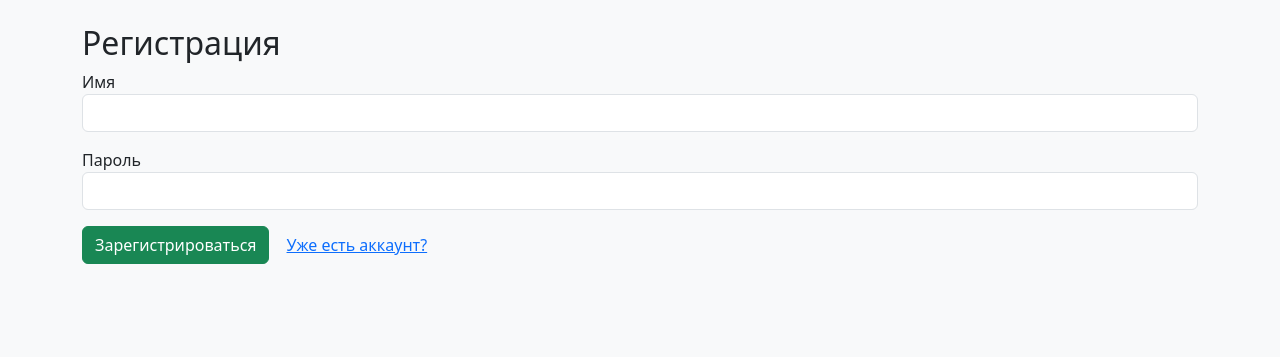
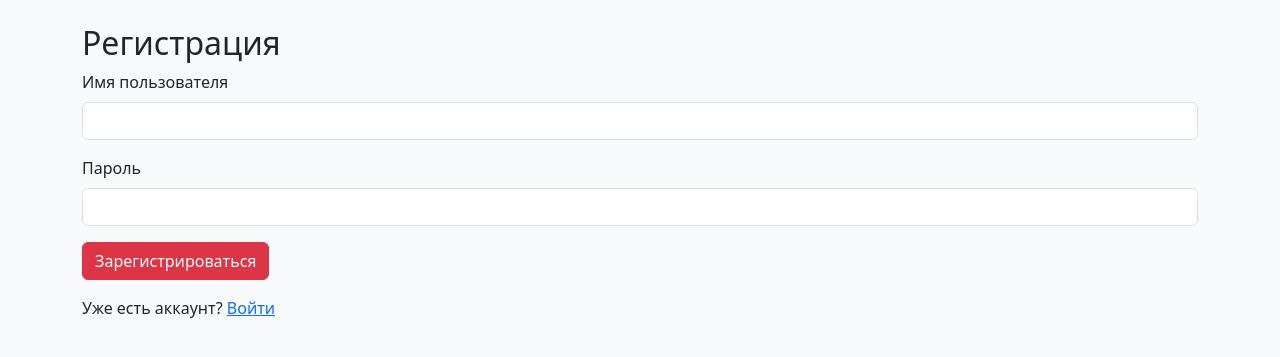
Before and after one commit to Enot777ogg/Tap, a Python web app: template templates/signup.html in a window 1280 px wide. Shown: the part 56-413 px from the top of the page. Run offline with Jinja, Linux system fonts and the light colour scheme; the template is opened without the code that fills it, so the values that code supplies are empty.

Commit message:
Update signup.html

```diff
--- a/templates/signup.html
+++ b/templates/signup.html
@@ -1,17 +1,21 @@
 {% extends 'base.html' %}
-{% block title %}Регистрация{% endblock %}
+{% block title %}Регистрация — Tap Game{% endblock %}
+
 {% block content %}
 <h2>Регистрация</h2>
-<form method="POST">
-    <div class="mb-3">
-        <label>Имя</label>
-        <input name="username" class="form-control" required>
-    </div>
-    <div class="mb-3">
-        <label>Пароль</label>
-        <input type="password" name="password" class="form-control" required>
-    </div>
-    <button class="btn btn-success">Зарегистрироваться</button>
-    <a href="{{ url_for('signin') }}" class="btn btn-link">Уже есть аккаунт?</a>
+<form method="POST" action="{{ url_for('signup') }}">
+  {% if error %}
+  <div class="alert alert-danger">{{ error }}</div>
+  {% endif %}
+  <div class="mb-3">
+    <label for="username" class="form-label">Имя пользователя</label>
+    <input type="text" class="form-control" id="username" name="username" required />
+  </div>
+  <div class="mb-3">
+    <label for="password" class="form-label">Пароль</label>
+    <input type="password" class="form-control" id="password" name="password" required />
+  </div>
+  <button type="submit" class="btn btn-danger">Зарегистрироваться</button>
 </form>
+<p class="mt-3">Уже есть аккаунт? <a href="{{ url_for('signin') }}">Войти</a></p>
 {% endblock %}
```
